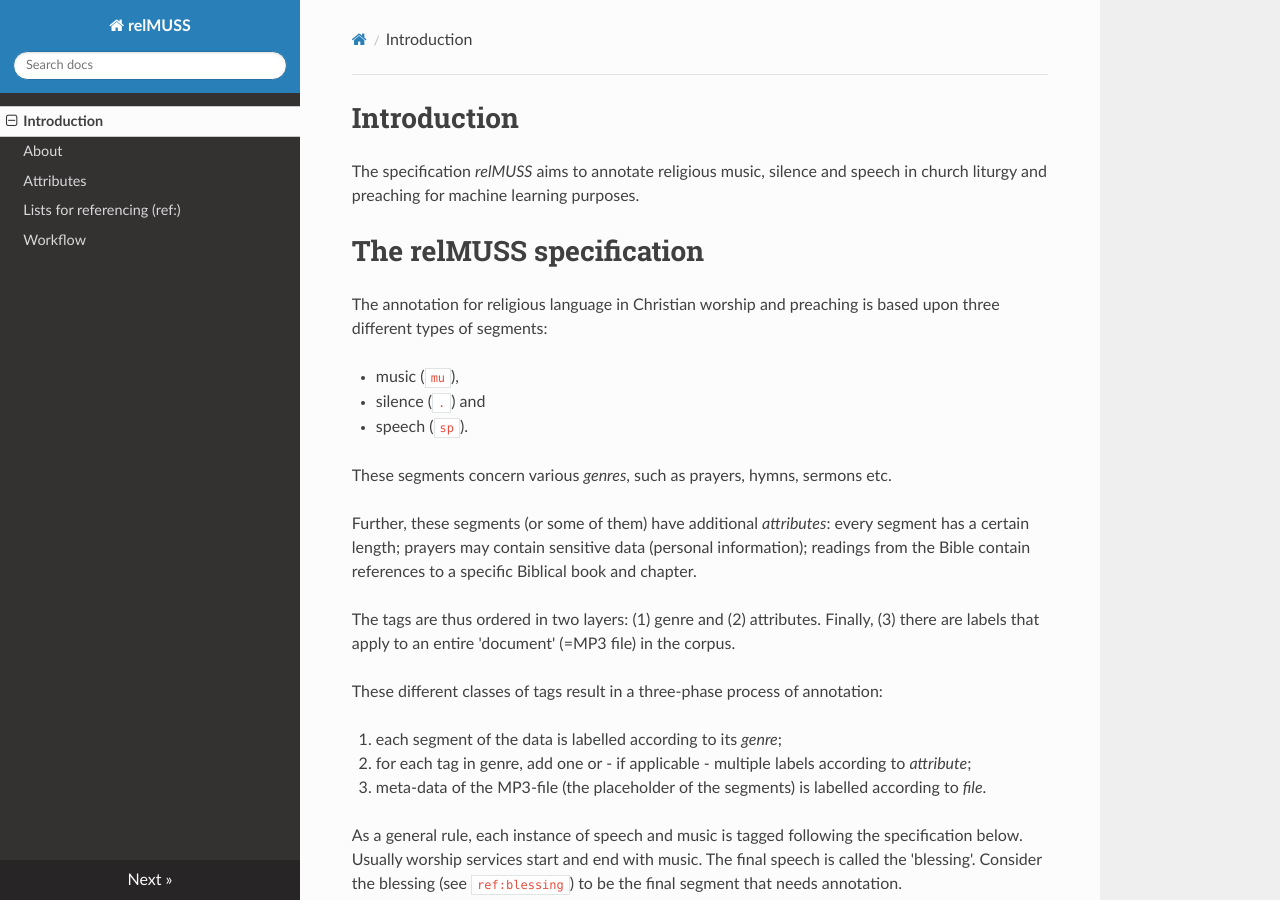
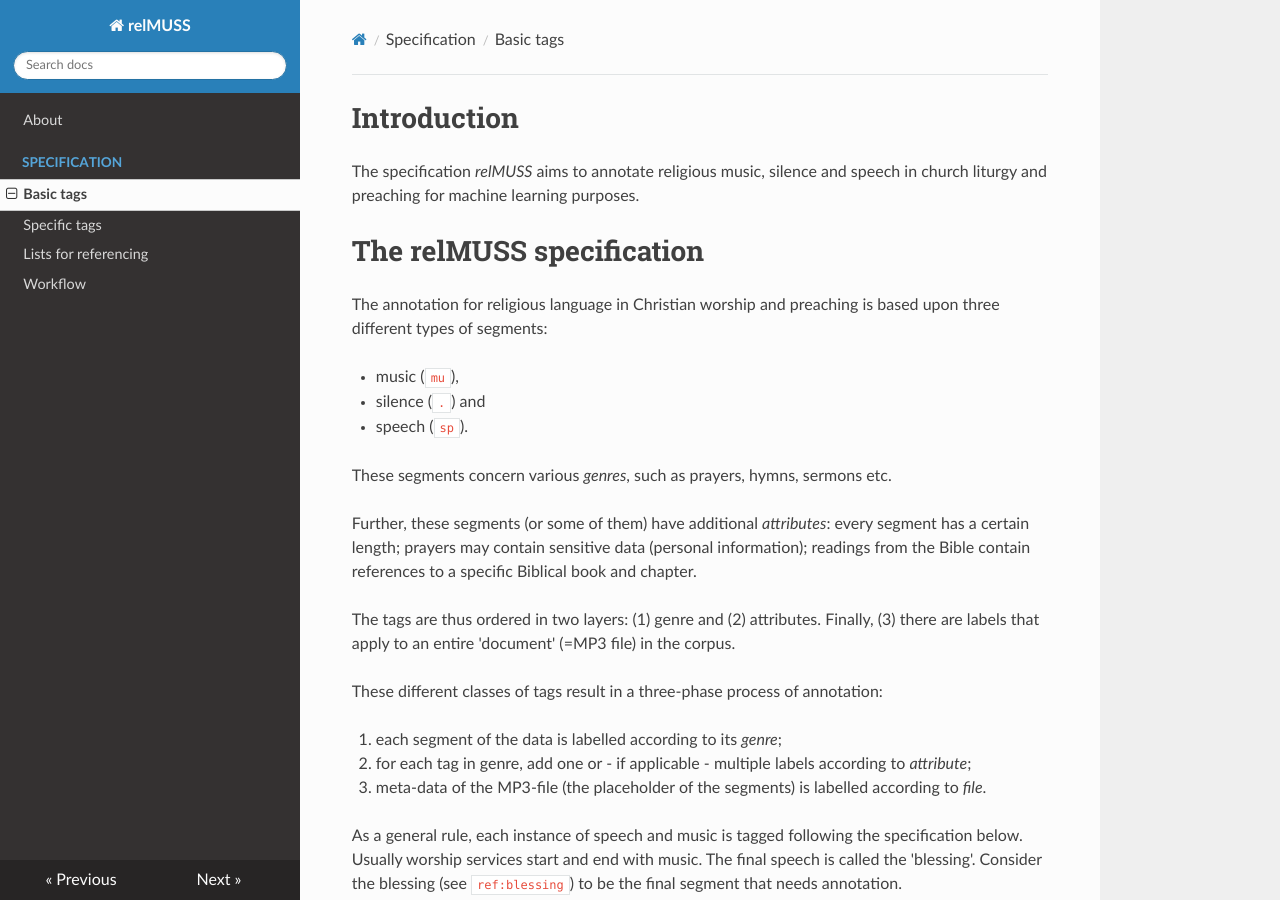
Before and after one commit to ttjpleizier/relmuss-specification, an MkDocs documentation site: the page built from docs/index.md, in a window 1280 px wide and 900 px high. Built offline with MkDocs 1.6.1, drawn with Linux system fonts in a browser that asks for light colours; nearby versions of some CDN libraries.

Commit message:
Update mkdocs.yml

```diff
--- a/mkdocs.yml
+++ b/mkdocs.yml
@@ -5,3 +5,10 @@ markdown_extensions:
   - footnotes
   - attr_list
   - md_in_html
+nav:
+    - About: 'about.md'
+    - Specification:
+        - 'Basic tags': 'index.md'
+        - 'Specific tags': 'attributes.md'
+        - 'Lists for referencing': 'referencing'
+    - Workflow: 'workflow.md'
```
